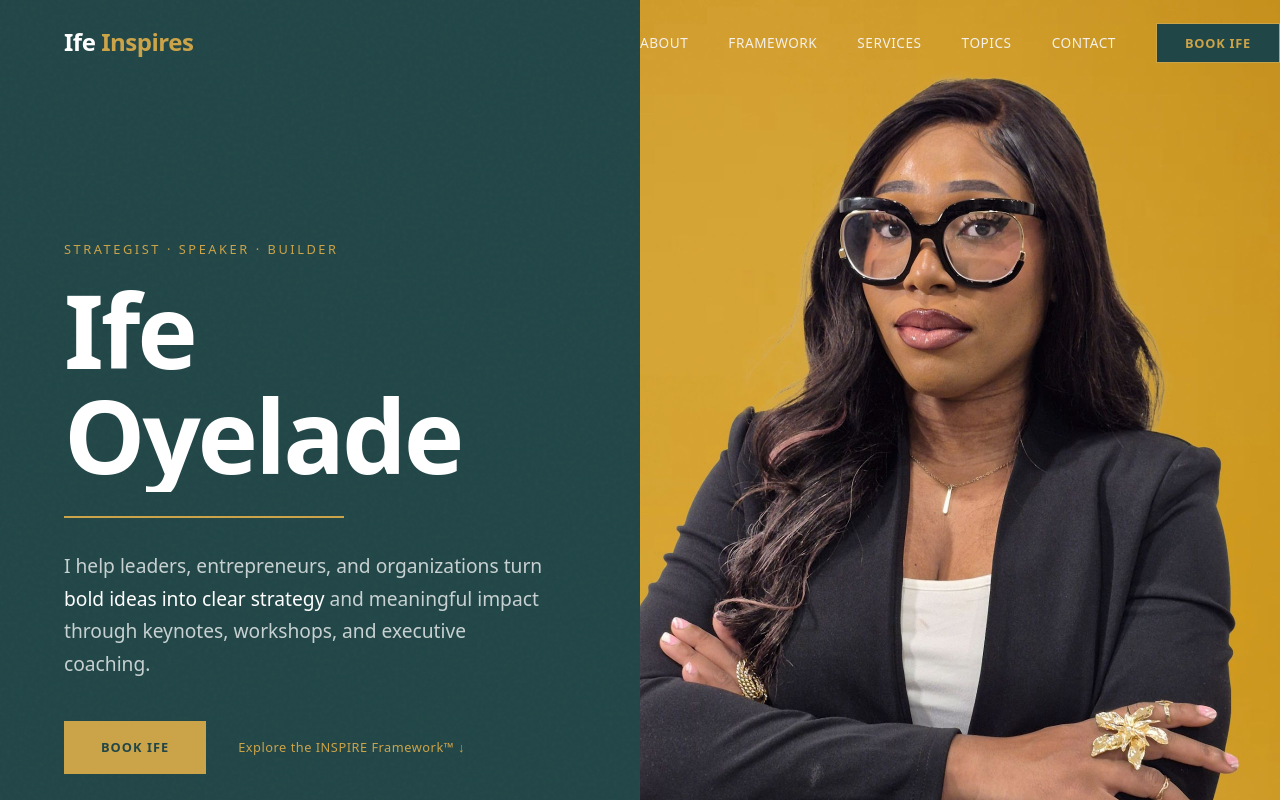
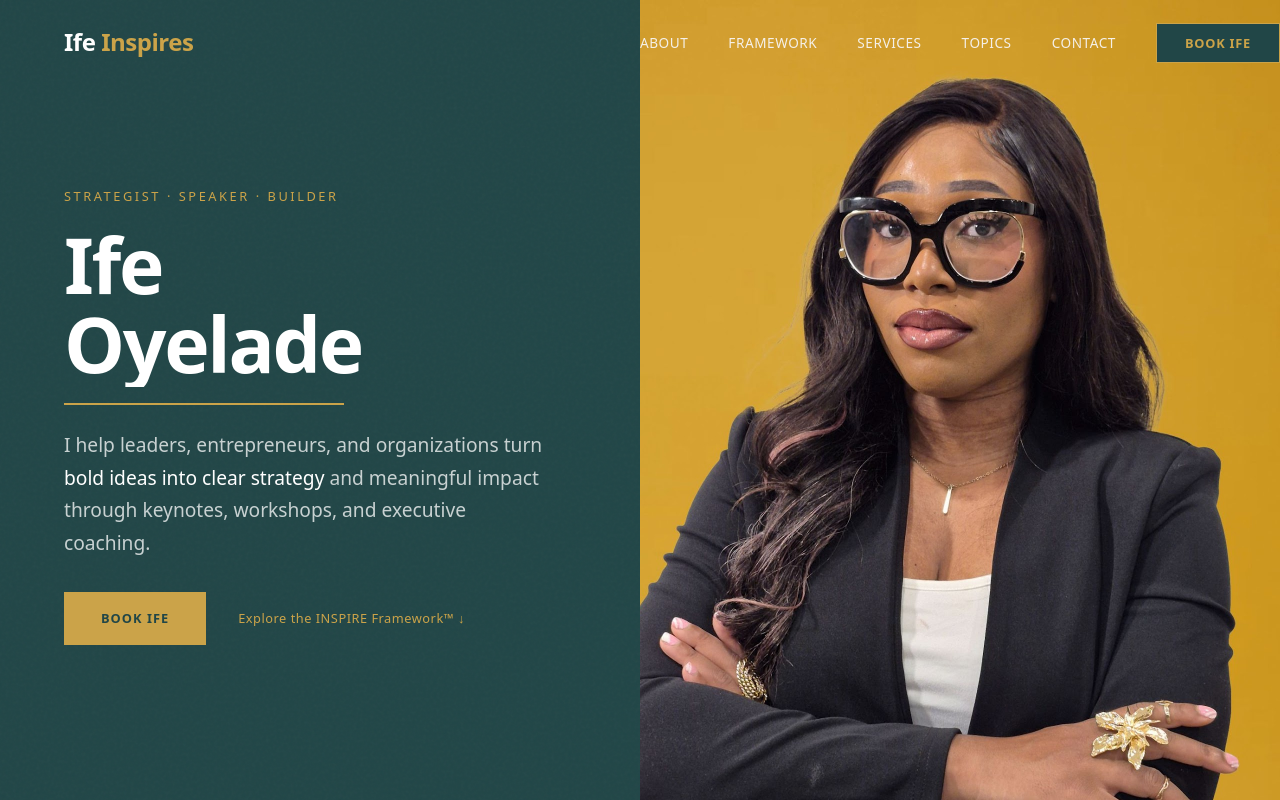
Before and after one commit to monk-haus/ifeinspires, a Next.js app: page / in a window 1280 px wide. Shown: the top 800 px of the page. Built offline with nearby package versions, Linux system fonts and the light colour scheme.

Commit message:
Update globals.css

```diff
--- a/app/globals.css
+++ b/app/globals.css
@@ -309,11 +309,10 @@ body {
     transition-delay: 0.4s;
 }
 
-/* FIX APPLIED HERE: Using min-height instead of strict height */
 .hero {
     position: relative;
-    min-height: 100vh;
-    min-height: 100dvh;
+    height: 100vh;
+    height: 100dvh;
     display: grid;
     grid-template-columns: 1fr 1fr;
     overflow: hidden;
@@ -367,9 +366,10 @@ body {
     display: flex;
     flex-direction: column;
     justify-content: center;
-    padding: 6rem var(--section-padding-x) 2rem;
+    padding: 6rem var(--section-padding-x) 4rem;
     position: relative;
     z-index: 3;
+    overflow: hidden;
 }
 
 .hero-name-pre {
@@ -387,7 +387,7 @@ body {
 
 .hero-name {
     font-family: var(--font-display);
-    font-size: clamp(3.5rem, 8vw, 7rem);
+    font-size: clamp(3.5rem, 6vw, 6rem);
     font-weight: 900;
     line-height: 0.92;
     letter-spacing: -0.03em;
@@ -420,8 +420,8 @@ body {
     width: 0;
     height: 2px;
     background: var(--gold);
-    margin-top: 1.5rem;
-    margin-bottom: 2rem;
+    margin-top: 1rem;
+    margin-bottom: 1.5rem;
     animation: underlineGrow 1s var(--ease-out-expo) 0.9s forwards;
 }
 
@@ -452,7 +452,7 @@ body {
     display: flex;
     align-items: center;
     gap: 2rem;
-    margin-top: 2.5rem;
+    margin-top: 2rem;
     opacity: 0;
     transform: translateY(20px);
     animation: fadeUp 0.8s var(--ease-out-expo) 1.2s forwards;
@@ -2379,7 +2379,6 @@ body {
         right: var(--section-padding-x);
     }
 
-    /* FIX APPLIED HERE: Added height/min-height resets for mobile */
     .hero {
         grid-template-columns: 1fr;
         grid-template-rows: auto 1fr;
```
